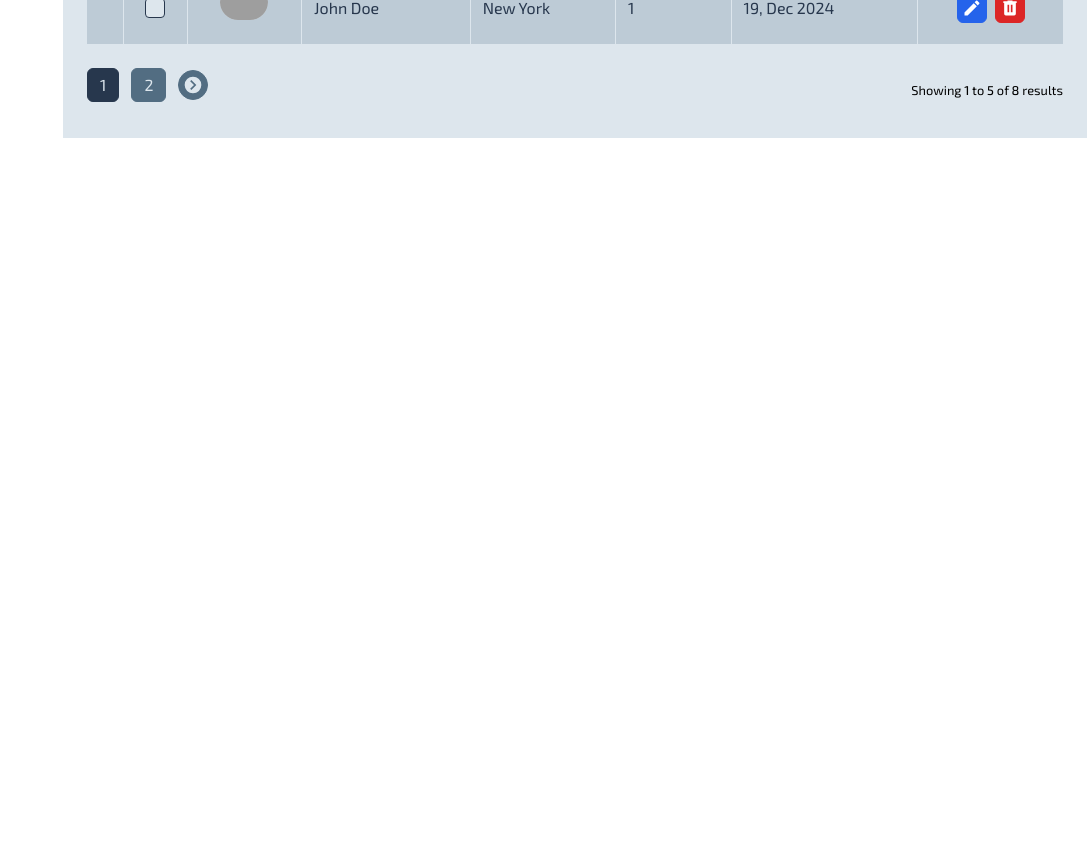
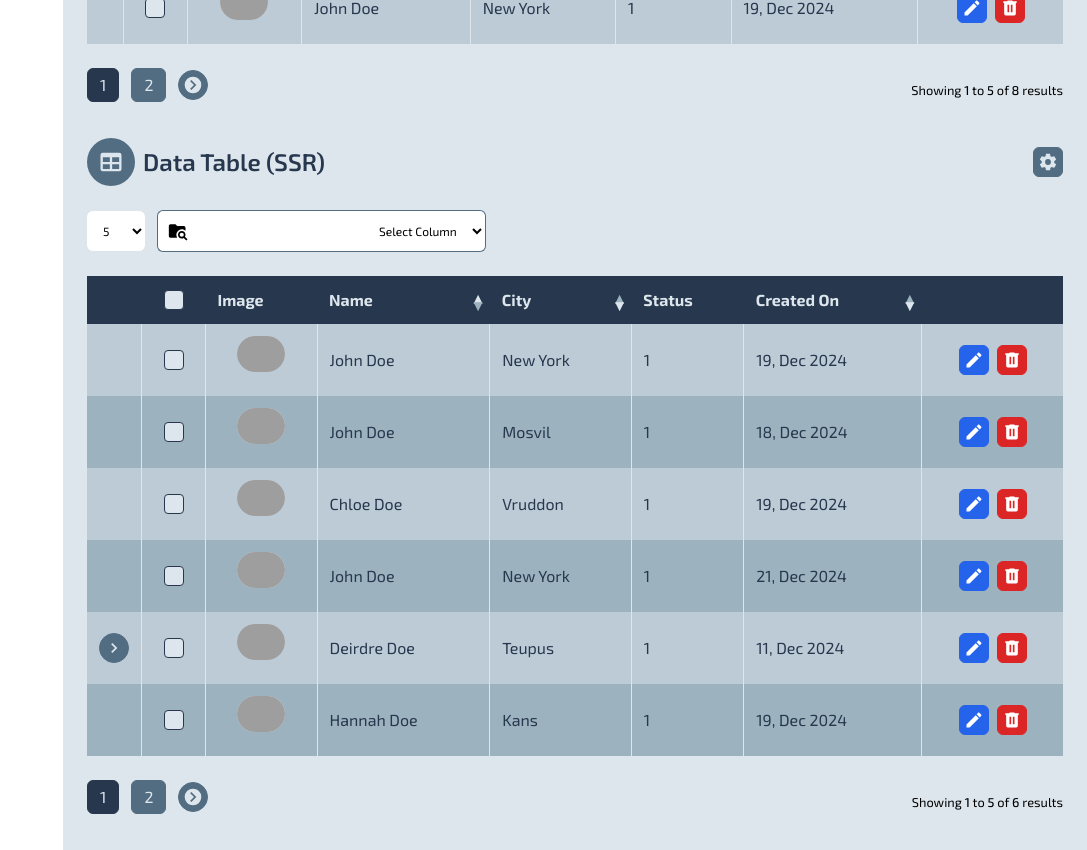
Before and after one commit to vishalkanani99/dmantu-admin, a Vue app: page /tables in a window 1280 px wide. Shown: the part 1180-2030 px from the top of the page, without its empty margins (193-1280 px from the left). Before the commit the page ends 1318 px from the top, so only its background shows below. Built offline with nearby package versions, Linux system fonts and the light colour scheme; grey boxes are pictures that could not be loaded.

Commit message:
added: datatable SSR

```diff
--- a/src/components/datatable/DataTable.vue
+++ b/src/components/datatable/DataTable.vue
@@ -22,6 +22,7 @@ const props = defineProps({
     type: Array,
     default: []
   },
+  totalRecords: Number,
   limitOptions: {
     type: Array,
     default: [5, 10, 20, 30, 50],
@@ -33,6 +34,7 @@ const props = defineProps({
   isCheckable: Boolean,
   isCollapsible: Boolean,
   isEditable: Boolean,
+  isLoading: Boolean,
   isSsr: Boolean,
 });
 
@@ -40,8 +42,7 @@ const emit = defineEmits(["update:modelValue", "update", "edit", "delete"]);
 
 
 const sortField = ref('');
-const rows = ref(props.data);
-const activePageRows = ref(props.data);
+const rows = ref([]);
 const isSsr = ref(props.isSsr);
 const checkedAll = ref(false);
 
@@ -56,6 +57,14 @@ const config = reactive({
   sortBy: [],
 });
 
+const activePageRows = computed(() => {
+  if( props.isSsr ) {
+    return props.data;
+  }
+  return rows.value;
+});
+
+const totalRecords = computed( () => props.totalRecords ?? props.data.length );
 const modelValue = computed({
   get: () => props.modelValue,
   set: (value) => {
@@ -104,14 +113,11 @@ const updatePage = debounce(async () => {
 
 const update = debounce(async () => {
   emit('update', config);
+  if(isSsr.value) { return; }
   rows.value = props.data;
-  if(isSsr.value){
-    activePageRows.value = rows.value;
-    return;
-  }
   rows.value = await searchData(rows.value, config.search, config.searchBy, props.recursiveKey);
   rows.value = await sortColumn(rows.value, config.sortBy, props.recursiveKey);
-  activePageRows.value = await paginate();
+  rows.value = await paginate();
   updateCheckedRows();
 })
 
@@ -242,7 +248,10 @@ onMounted(() => {
         <th v-if="isEditable"></th>
       </tr>
     </thead>
-    <tbody>
+    <tbody :class="{'relative': isLoading}">
+      <div v-if="isLoading" class="absolute inset-0 flex bg-theme-300 z-10 opacity-50">
+        <img class="w-8 h-8 m-auto" src="/loader.gif">
+      </div>
       <DataTableRows
         v-model="modelValue"
         :rows="activePageRows"
@@ -270,10 +279,10 @@ onMounted(() => {
     </tbody>
   </table>
   <Pagination
-    v-if="rows.length > 0"
+    v-if="activePageRows.length > 0"
     v-model="config.page"
     :limit="config.limit"
-    :recordsTotal="rows.length"
+    :recordsTotal="totalRecords"
     @update:modelValue="update"
   >
   </Pagination>
--- a/src/pages/tables.vue
+++ b/src/pages/tables.vue
@@ -1,5 +1,5 @@
 <script setup>
-import { ref } from 'vue';
+import { ref, shallowRef } from 'vue';
 import { mdiTable, mdiCog, mdiTrashCan, mdiPencil } from '@mdi/js';
 import SectionTitle from '../components/SectionTitle.vue';
 import Button from '../components/Button.vue';
@@ -11,6 +11,7 @@ import DataTable from '../components/datatable/DataTable.vue';
 const activePage = ref(5);
 
 const checkedRows = ref([]);
+const isLoading = shallowRef(false);
 
 const columns = ref([
   { key: 'src', label: 'Image', imageable: true, },
@@ -121,6 +122,86 @@ const tableRows = ref([
   },
 ]);
 
+const ssrTableRows = ref([]);
+const getData = (config) => {
+  isLoading.value = true;
+  setTimeout(() => {
+  ssrTableRows.value = [
+    {
+      id:1,
+      name: 'John Doe',
+      city: 'New York',
+      status: 1,
+      created_at: '19, Dec 2024'
+    },
+    {
+      id:13,
+      name: 'John Doe',
+      city: 'Mosvil',
+      status: 1,
+      created_at: '18, Dec 2024'
+    },
+    {
+      id:4,
+      name: 'Chloe Doe',
+      city: 'Vruddon',
+      status: 1,
+      created_at: '19, Dec 2024'
+    },
+    {
+      id:14,
+      name: 'John Doe',
+      city: 'New York',
+      status: 1,
+      created_at: '21, Dec 2024'
+    },
+    {
+      id:5,
+      name: 'Deirdre Doe',
+      city: 'Teupus',
+      status: 1,
+      created_at: '11, Dec 2024',
+      children: [{
+        id:7,
+        name: 'Maria Madeleine',
+        city: 'Qimont',
+        status: 1,
+        created_at: '12, Dec 2024'
+      },
+      {
+        id:8,
+        name: 'Kimberly Lillian',
+        city: 'Khuprough',
+        status: 1,
+        created_at: '14, Dec 2024',
+        children: [{
+          id:11,
+          name: 'Kylie Lauren',
+          city: 'Vlopolis',
+          status: 1,
+          created_at: '22, Dec 2024'
+        },
+        {
+          id:12,
+          name: 'Molly Michelle',
+          city: 'Ring',
+          status: 1,
+          created_at: '26, Dec 2024'
+        }]
+      }]
+    },
+    {
+      id:6,
+      name: 'Hannah Doe',
+      city: 'Kans',
+      status: 1,
+      created_at: '19, Dec 2024',
+    },
+  ]
+  isLoading.value = false;
+  }, 5000)
+  console.log(config)
+}
 </script>
 <template>
   <div class="space-y-6">
@@ -281,6 +362,25 @@ const tableRows = ref([
       isCollapsible
       isEditable
     >
+    </DataTable>
+
+    <SectionTitle
+      title="Data Table (SSR)"
+      :iconPath="mdiTable"
+      :btnIconPath="mdiCog"
+      btnColor="theme"
+    />
+    <DataTable
+      v-model="checkedRows"
+      :columns="columns"
+      :data="ssrTableRows"
+      isSsr
+      isCheckable
+      isCollapsible
+      isEditable
+      :isLoading="isLoading"
+      @update="getData"
+    >
 
     </DataTable>
   </div>
```
Also changed, not shown: public/loader.gif (added).
